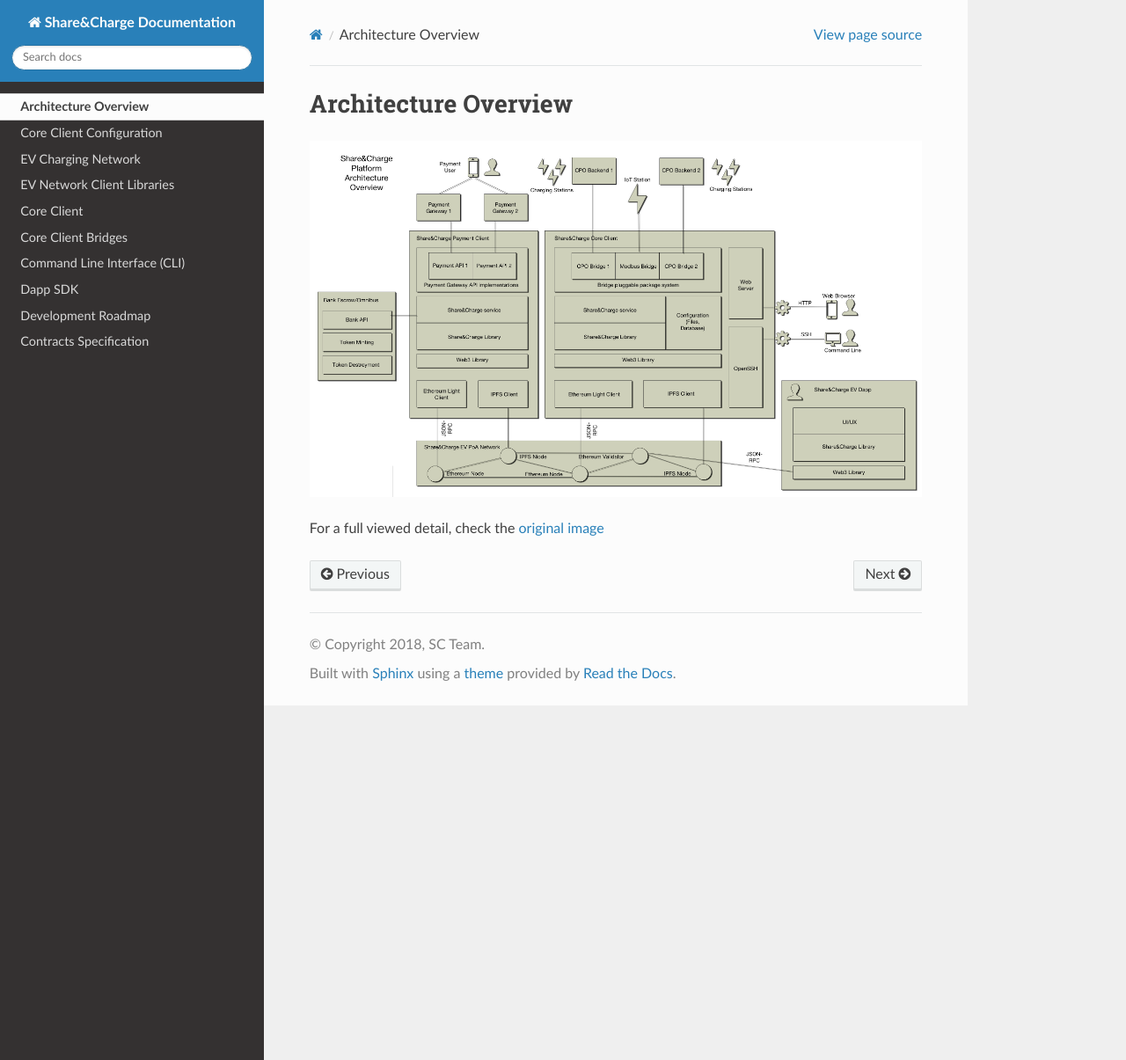
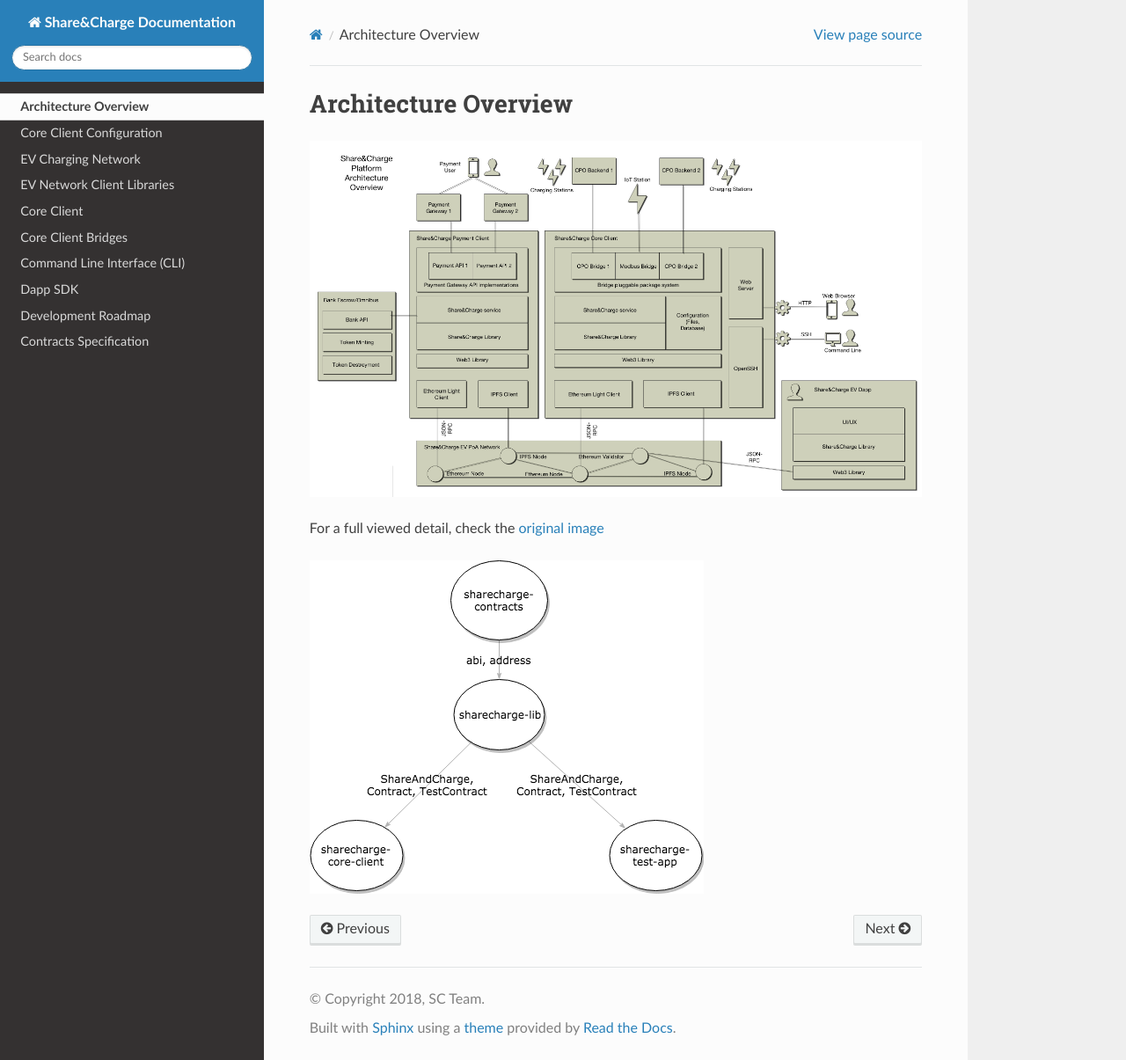
Before and after one commit to shareandcharge/sharecharge-documentation, a Sphinx documentation site: the page built from docs/arch/overview.rst, in a window 1280 px wide and 1205 px high. Shown: the whole window at 88% size. Built offline with Sphinx 7.4.7 and the Read the Docs theme 2.0.0, drawn with Linux system fonts in a browser that asks for light colours.

Commit message:
added repo structure image

```diff
--- a/docs/arch/overview.rst
+++ b/docs/arch/overview.rst
@@ -11,3 +11,7 @@
 For a full viewed detail, check the `original image`_
 
 .. _`original image`: ../_images/sc_arch_v3.jpg
+
+.. image:: img/20180313_repo_structure.png
+.. :height: 250px
+   :align: center
```
